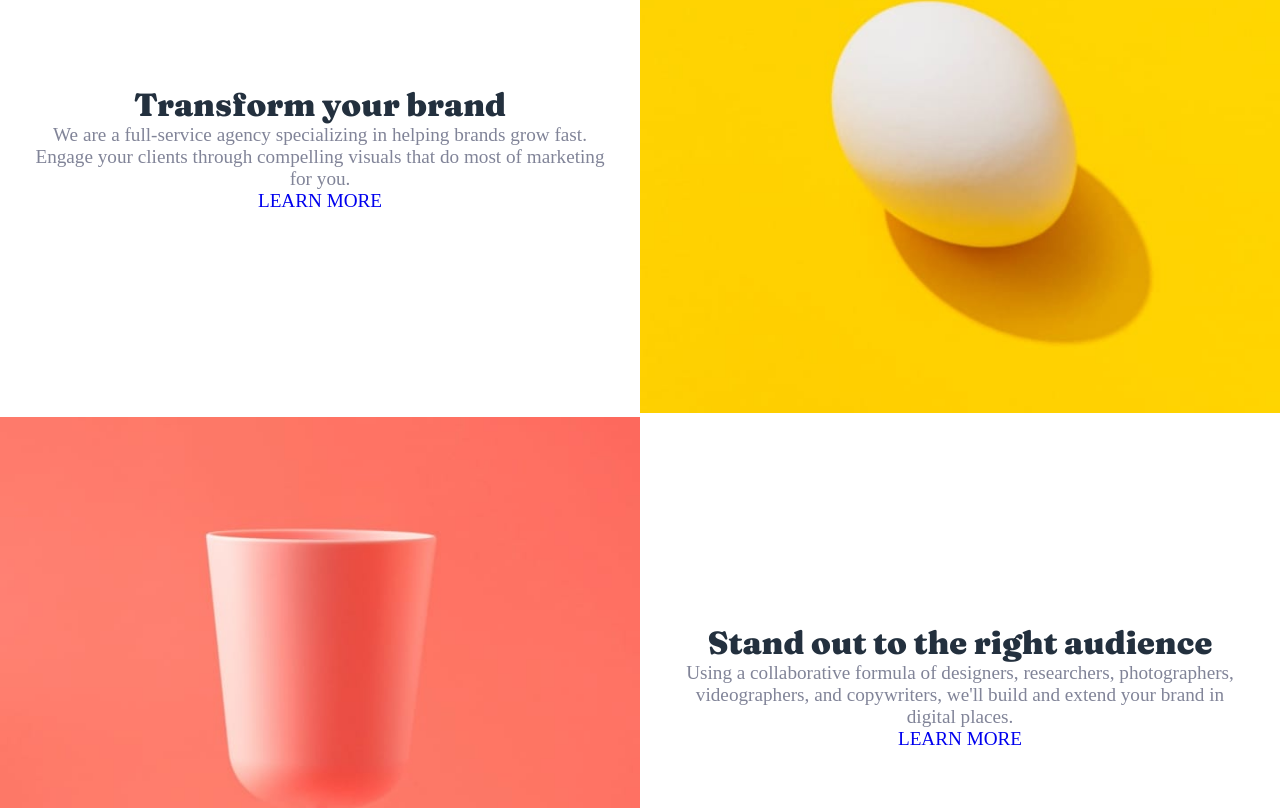
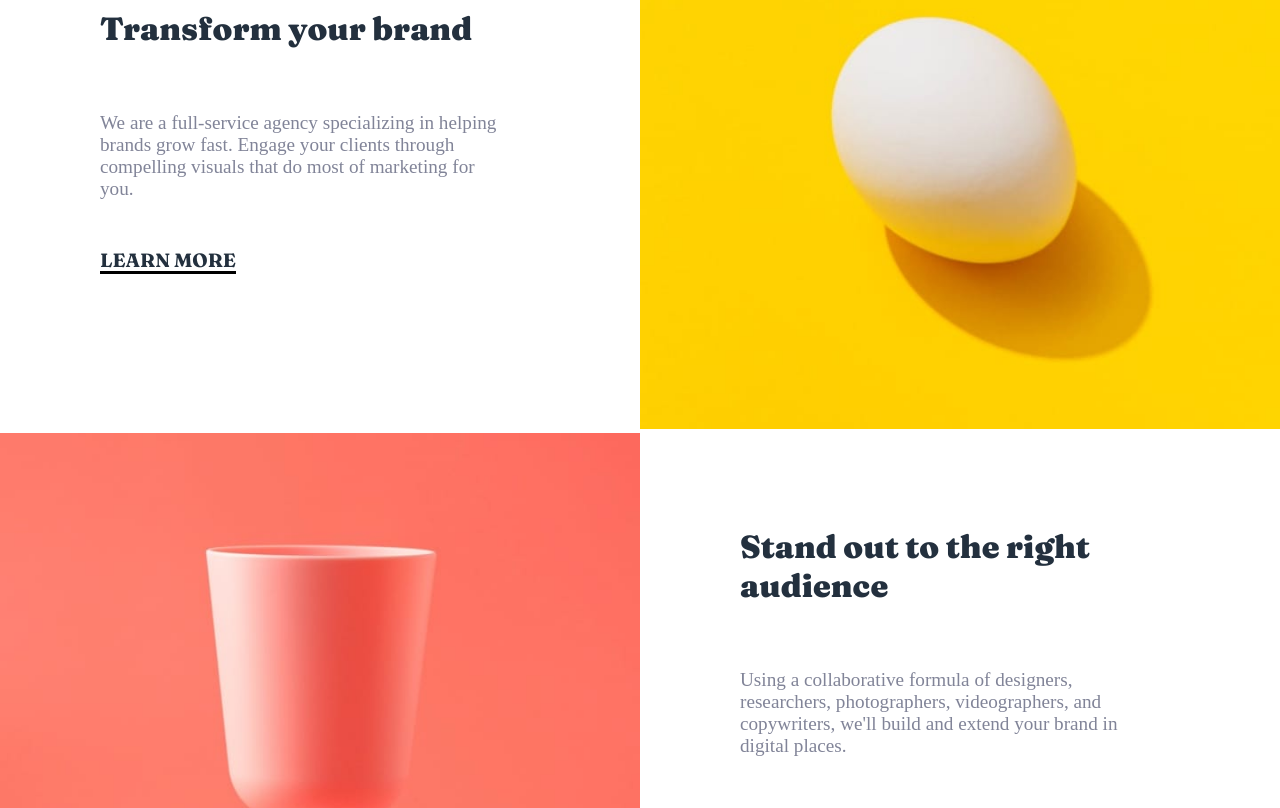
Before and after one commit to bekzodturgunoff/-Sunnyside-agency, a React (Vite) app: page / in a window 1280 px wide. Shown: the part 907-1715 px from the top of the page. Built offline with nearby package versions, Linux system fonts and the light colour scheme.

Commit message:
btn animated

```diff
--- a/src/App.css
+++ b/src/App.css
@@ -35,9 +35,6 @@ body {
   font-family: var(--primary-font);
   align-items: center;
 }
-.links {
-  margin-right: 8rem;
-}
 
 .link {
   padding: 2rem;
@@ -58,7 +55,6 @@ a {
 }
 
 .nav--btn {
-  position: absolute;
   width: 8rem;
   height: 3rem;
   background-color: #fff;
@@ -69,10 +65,14 @@ a {
   transition: 0.1s ease-in-out;
   top: 1rem;
 }
+.nav--btn:hover {
+  box-shadow: 0px 15px 25px -5px rgba(darken(dodgerblue, 40%));
+  transform: scale(1.03);
+}
 
 .nav--btn:active {
-  width: 7.9rem;
-  height: 2.9rem;
+  box-shadow: 0px 4px 8px rgba(darken(dodgerblue, 30%));
+  transform: scale(0.98);
 }
 
 .header--img {
@@ -104,14 +104,24 @@ a {
 .content--two {
   display: grid;
   grid-template-columns: 1fr 1fr;
-  text-align: center;
+
   align-items: center;
 }
 .content--one p,
-.content--two p,
+.content--two p {
+  color: hsl(232, 10%, 55%);
+  font-size: 1.2rem;
+  text-align: start;
+  width: 400px;
+  margin-left: 5rem;
+  margin-bottom: 3rem;
+}
+
 .content--four p {
   color: hsl(232, 10%, 55%);
   font-size: 1.2rem;
+  width: 400px;
+  margin-bottom: 3rem;
 }
 
 .content--one h1,
@@ -119,6 +129,10 @@ a {
   color: hsl(212, 27%, 19%);
   font-family: var(--second-font);
   font-weight: 900;
+  margin-bottom: 4rem;
+  text-align: start;
+  width: 400px;
+  margin-left: 5rem;
 }
 
 .content--three {
@@ -142,7 +156,18 @@ a {
 }
 
 .text--div {
-  padding: 30px;
+  padding: 20px;
+}
+
+.text--div a {
+  color: hsl(212, 27%, 19%);
+  font-family: var(--second-font);
+}
+
+span {
+  border-bottom: 3px solid black;
+
+  height: 1px;
 }
 .text--img--div h3 {
   position: relative;
--- a/src/Hero.jsx
+++ b/src/Hero.jsx
@@ -20,7 +20,9 @@ export default function Hero() {
             marketing for you.
           </p>
           <p>
-            <a href="#">LEARN MORE</a>
+            <span>
+              <a href="#">LEARN MORE</a>
+            </span>
           </p>
         </div>
 
@@ -42,7 +44,9 @@ export default function Hero() {
             extend your brand in digital places.
           </p>
           <p>
-            <a href="#">LEARN MORE</a>
+            <span>
+              <a href="#">LEARN MORE</a>
+            </span>
           </p>
         </div>
       </div>
```
